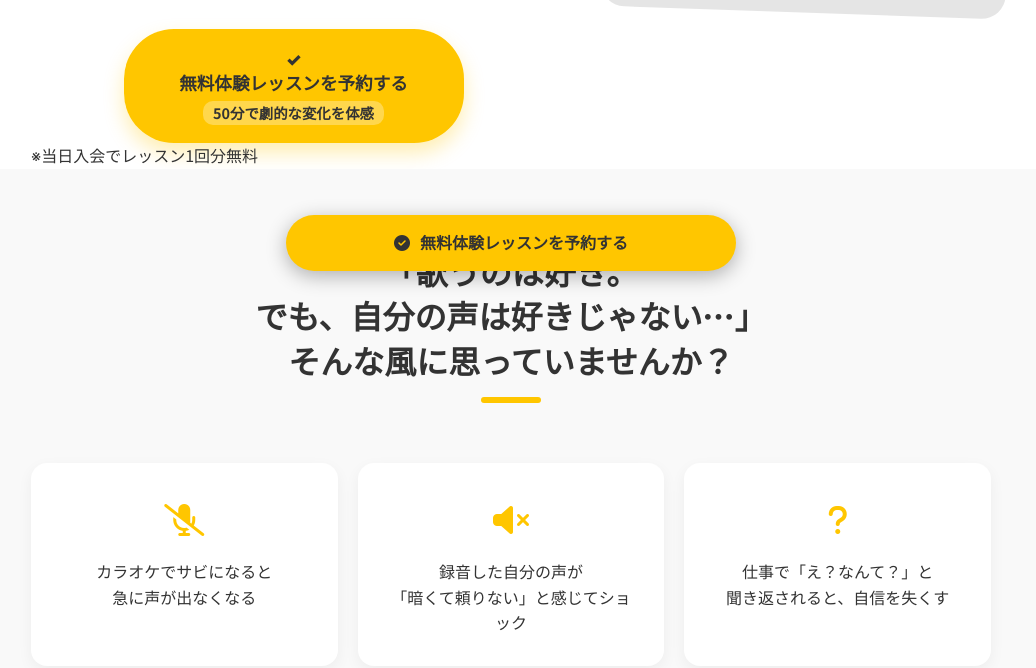
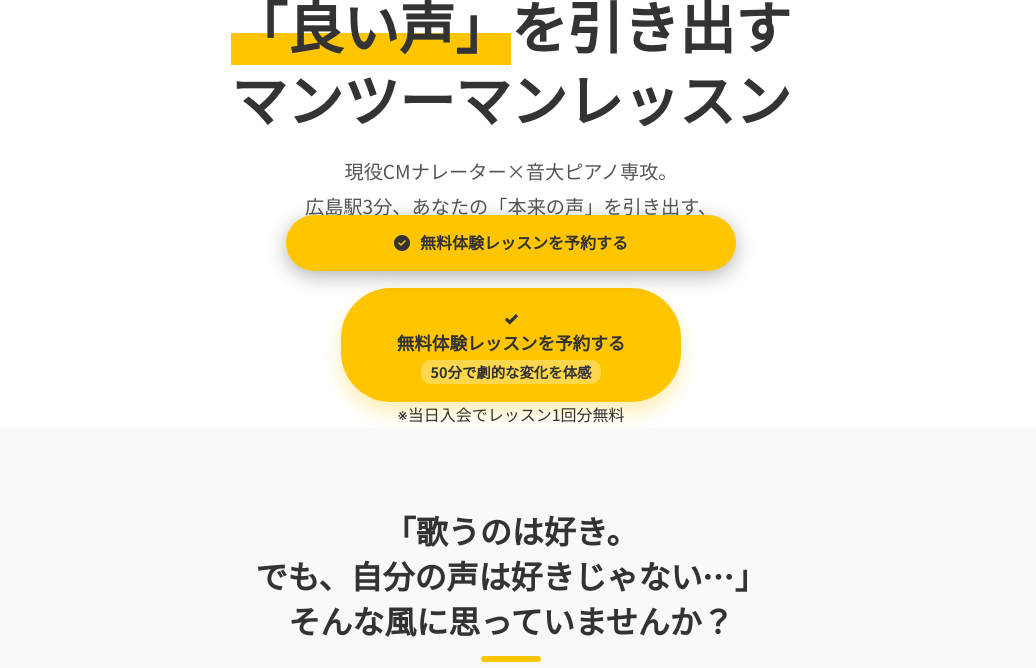
Before and after one commit to Nayutagit/nyct-studio-web, a PHP site: page /school_lp.html in a window 1280 px wide. Shown: the part 509-1177 px from the top of the page, without its empty margins (129-1165 px from the left). Run offline with PHP 8.4, Linux system fonts and the light colour scheme.

Commit message:
Switch hero to stacked layout and update image path

```diff
--- a/school_lp.html
+++ b/school_lp.html
@@ -72,7 +72,7 @@
             </div>
 
             <div class="hero-visual">
-                <img src="img/hero_top.jpg" alt="Vocal Lesson" class="hero-illustration">
+                <img src="img/hero_main.jpg" alt="Vocal Lesson" class="hero-illustration">
             </div>
         </div>
     </section>
--- a/style_lp.css
+++ b/style_lp.css
@@ -267,28 +267,12 @@ a {
 
 /* Desktop Overrides */
 @media (min-width: 900px) {
+
+    /* Keep Hero Stacked but centered */
     .hero-container {
-        flex-direction: row;
-        /* Side by side on Desktop */
-        text-align: left;
-        justify-content: space-between;
-    }
-
-    .hero-content {
-        width: 50%;
-    }
-
-    .hero-visual {
-        width: 45%;
-    }
-
-    .hero-illustration {
-        transform: rotate(2deg);
-    }
-
-    .hero-cta-wrapper {
-        align-items: flex-start;
-        /* Left align CTA on desktop hero */
+        max-width: 800px;
+        /* Limit width for readability */
+        margin: 0 auto;
     }
 
     .hero-title {
@@ -297,6 +281,11 @@ a {
 
     .hero-sub {
         font-size: 1.2rem;
+    }
+
+    /* Adjust Wording Grid for Desktop */
+    .worry-grid {
+        grid-template-columns: repeat(3, 1fr);
     }
 }
 
```
